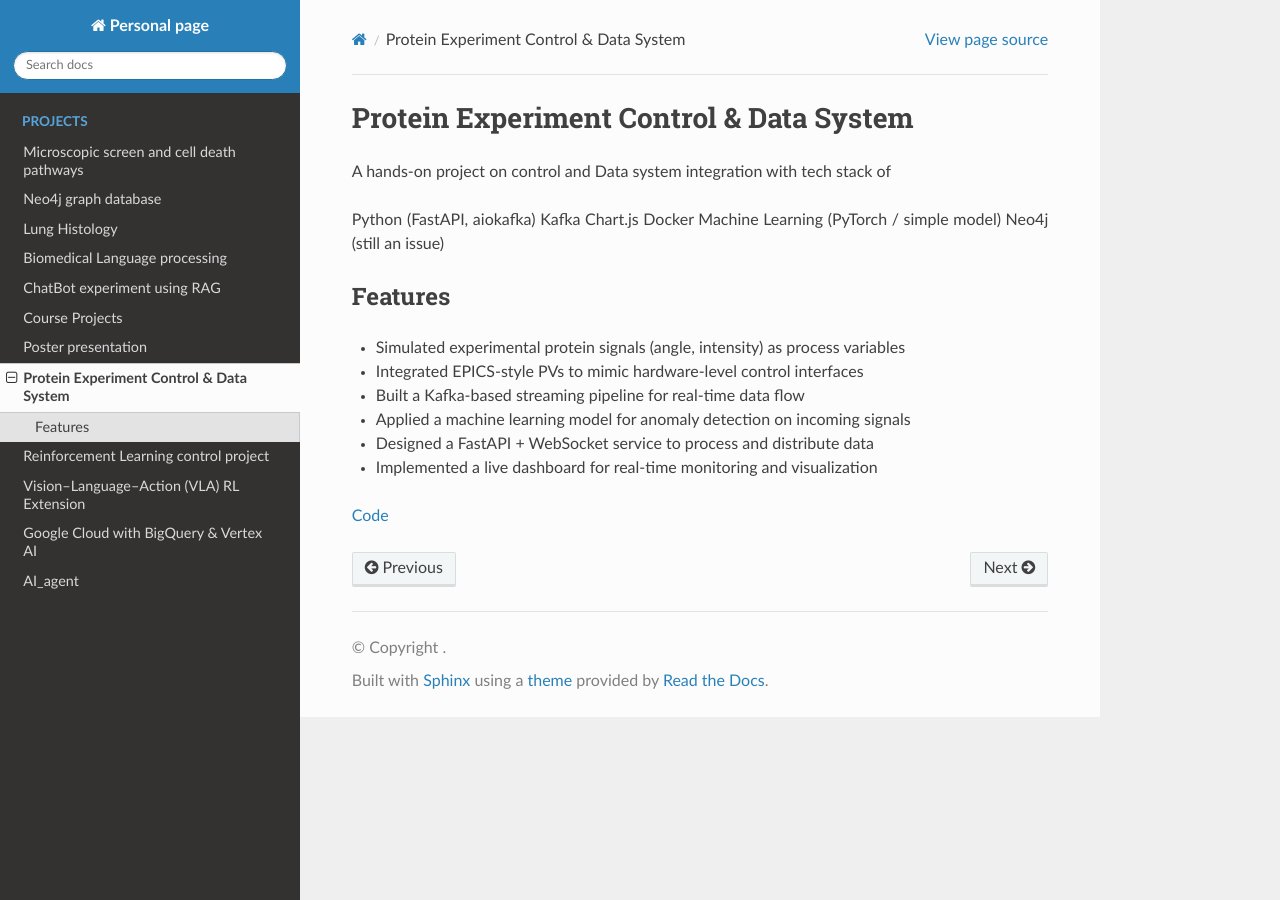
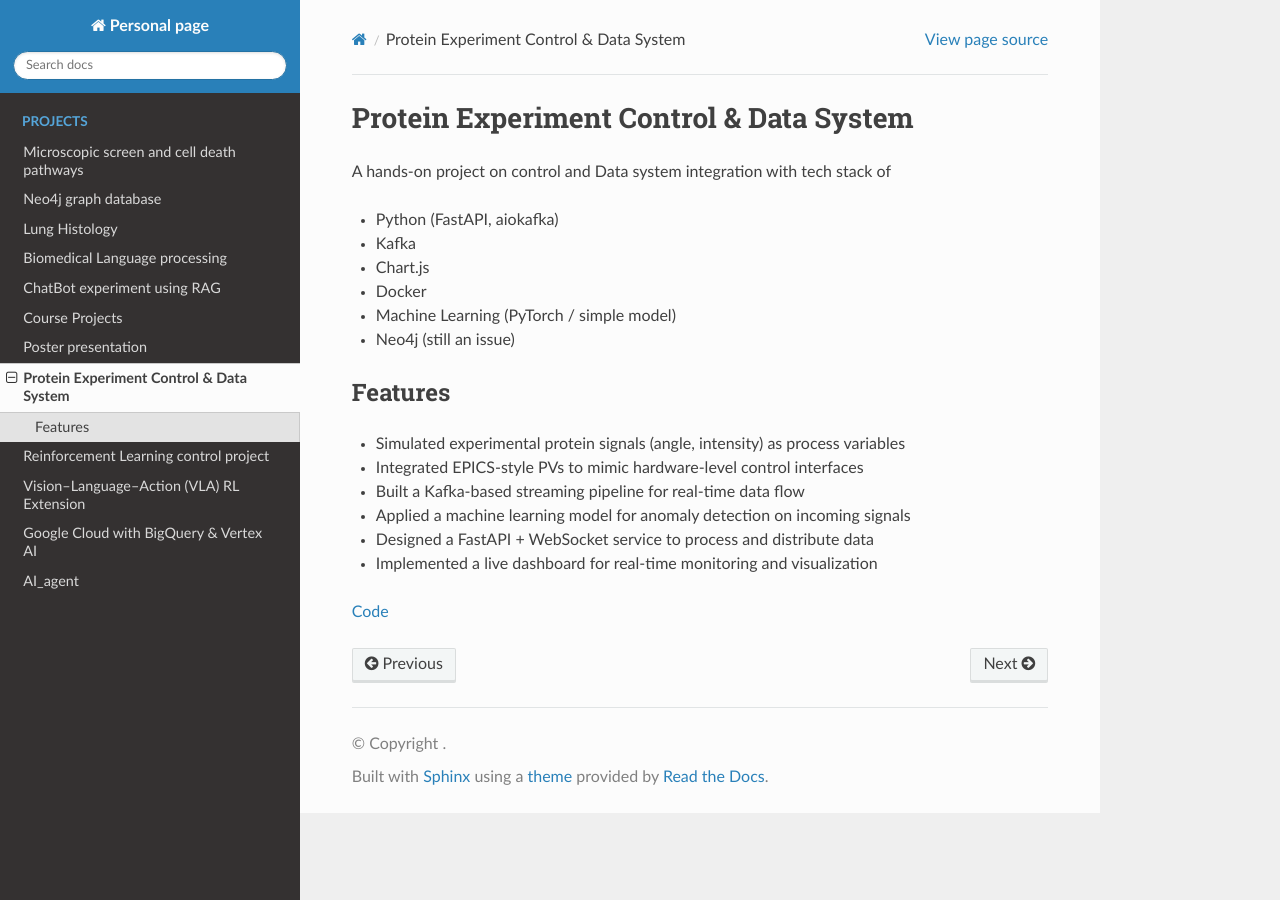
Before and after one commit to SalmaKazemiRashed/ImSalmaKRashed, a Sphinx documentation site: the page built from doc/Protein-Exp-Control-Data-system.md, in a window 1280 px wide. Built offline with Sphinx 7.4.7 and the Read the Docs theme 3.1.0, drawn with Linux system fonts in a browser that asks for light colours.

```diff
--- a/doc/Protein-Exp-Control-Data-system.md
+++ b/doc/Protein-Exp-Control-Data-system.md
@@ -2,12 +2,12 @@ Protein Experiment Control & Data System
 ==================
 A hands-on project on control and Data system integration with tech stack of
 
-Python (FastAPI, aiokafka)
-Kafka
-Chart.js
-Docker
-Machine Learning (PyTorch / simple model)
-Neo4j (still an issue)
+* Python (FastAPI, aiokafka)
+* Kafka
+* Chart.js
+* Docker
+* Machine Learning (PyTorch / simple model)
+* Neo4j (still an issue)
 
 ### Features
 - Simulated experimental protein signals (angle, intensity) as process variables
```
